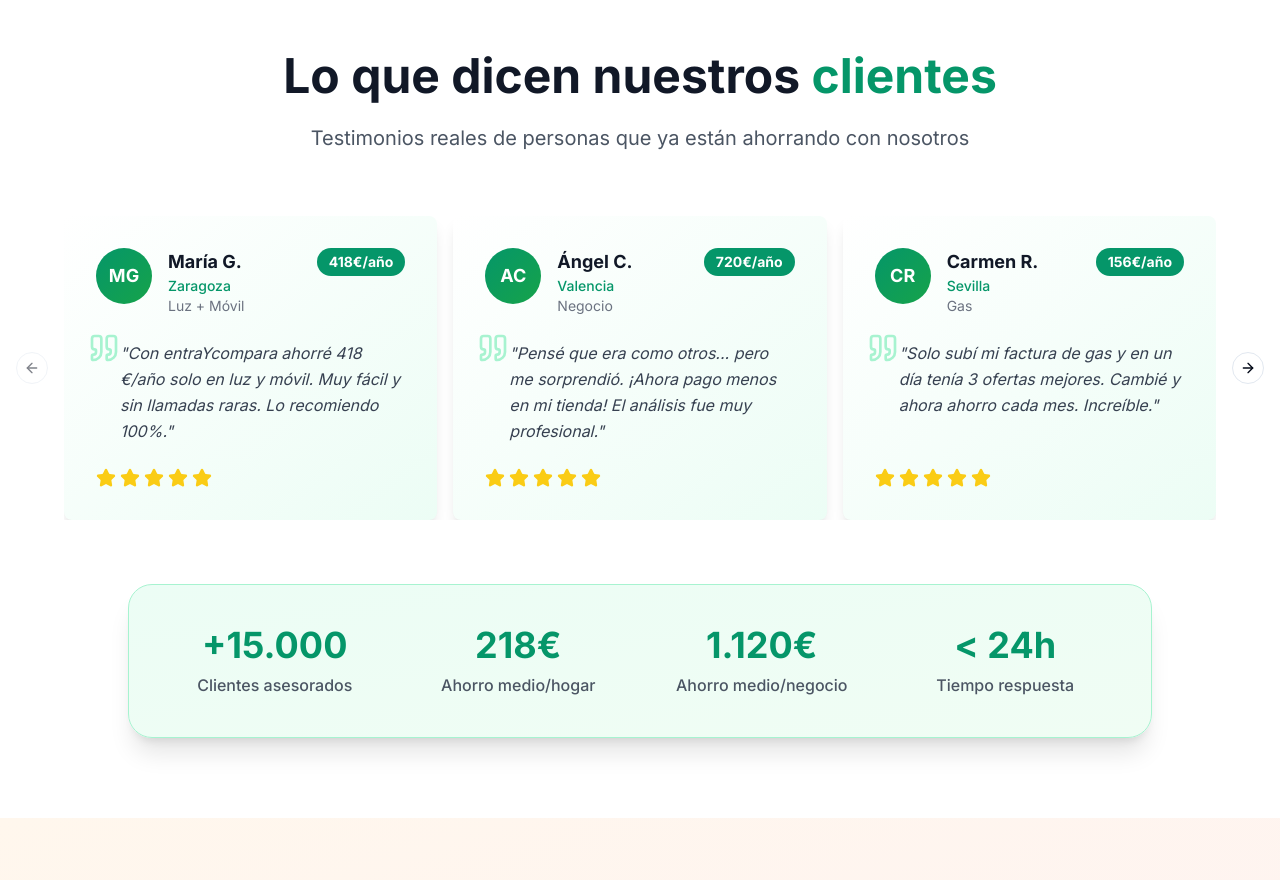
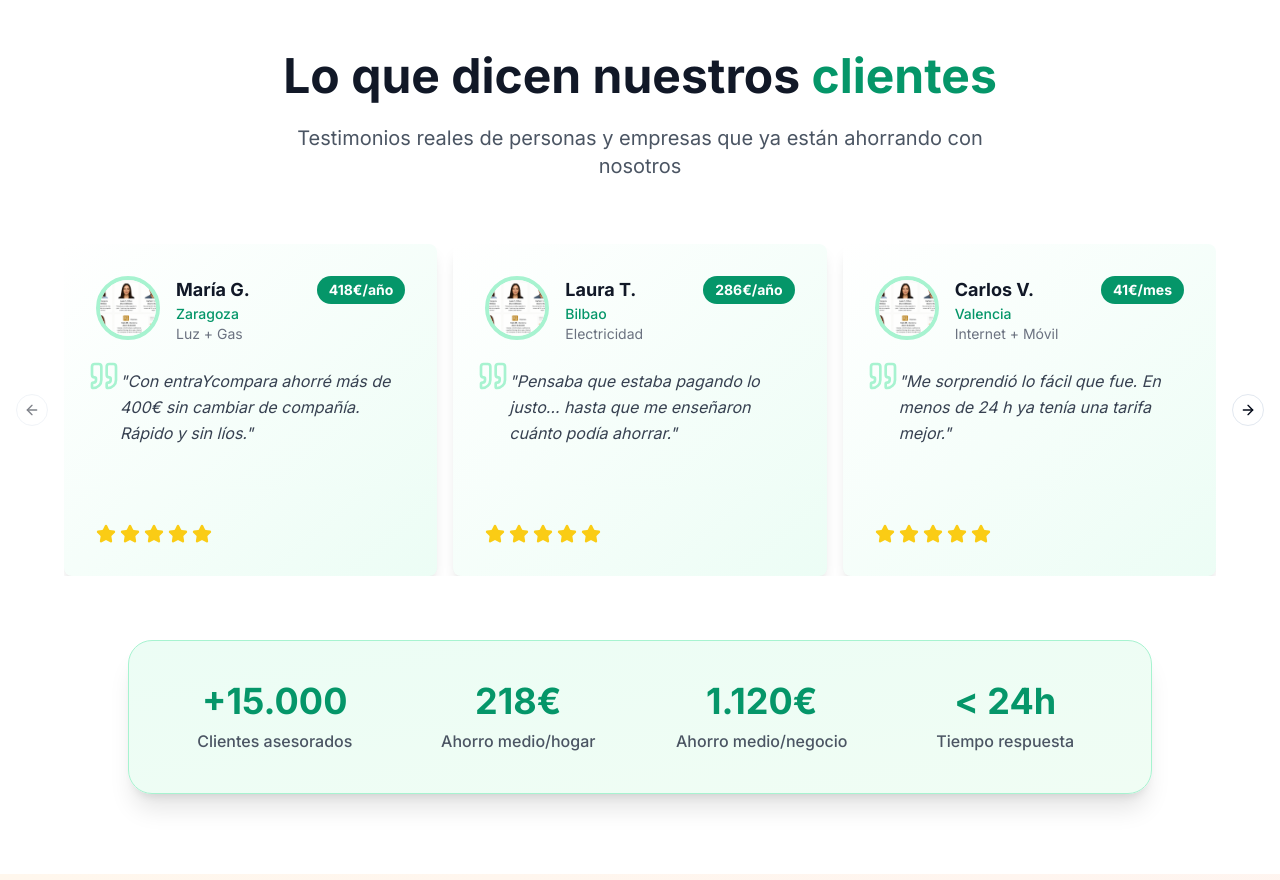
Before and after one commit to AlexandrUlyanov/verde-ahorro-facil-76, a React (Vite) app: page / in a window 1280 px wide. Shown: the part 5660-6540 px from the top of the page. Built offline with nearby package versions, Linux system fonts and the light colour scheme.

Commit message:
Refactor: Update testimonials section
Update the testimonials section with new content and image integration, as requested by the user.

```diff
--- a/src/components/Testimonials.tsx
+++ b/src/components/Testimonials.tsx
@@ -14,47 +14,48 @@ const Testimonials = () => {
     {
       name: "María G.",
       location: "Zaragoza",
-      content: "Con entraYcompara ahorré 418 €/año solo en luz y móvil. Muy fácil y sin llamadas raras. Lo recomiendo 100%.",
+      content: "Con entraYcompara ahorré más de 400€ sin cambiar de compañía. Rápido y sin líos.",
       saving: "418€/año",
       rating: 5,
-      avatar: "MG",
-      service: "Luz + Móvil"
+      image: "/lovable-uploads/db2ebc81-2959-4661-ba4e-e4730b090c7f.png",
+      service: "Luz + Gas"
     },
     {
-      name: "Ángel C.",
-      location: "Valencia",
-      content: "Pensé que era como otros... pero me sorprendió. ¡Ahora pago menos en mi tienda! El análisis fue muy profesional.",
-      saving: "720€/año",
+      name: "Laura T.",
+      location: "Bilbao",
+      content: "Pensaba que estaba pagando lo justo… hasta que me enseñaron cuánto podía ahorrar.",
+      saving: "286€/año",
       rating: 5,
-      avatar: "AC",
-      service: "Negocio"
+      image: "/lovable-uploads/db2ebc81-2959-4661-ba4e-e4730b090c7f.png",
+      service: "Electricidad"
     },
     {
-      name: "Carmen R.",
-      location: "Sevilla",
-      content: "Solo subí mi factura de gas y en un día tenía 3 ofertas mejores. Cambié y ahora ahorro cada mes. Increíble.",
-      saving: "156€/año",
+      name: "Carlos V.",
+      location: "Valencia",
+      content: "Me sorprendió lo fácil que fue. En menos de 24 h ya tenía una tarifa mejor.",
+      saving: "41€/mes",
       rating: 5,
-      avatar: "CR",
-      service: "Gas"
+      image: "/lovable-uploads/db2ebc81-2959-4661-ba4e-e4730b090c7f.png",
+      service: "Internet + Móvil"
     },
     {
-      name: "José L.",
+      name: "Andrea C.",
       location: "Madrid",
-      content: "Mi seguro del coche era carísimo. Me encontraron uno igual por 280€ menos. El servicio fue excelente.",
-      saving: "280€/año",
+      content: "No tuve que hacer nada. Ellos lo compararon todo por mí. Literalmente ahorro sin moverme.",
+      saving: "172€/año",
       rating: 5,
-      avatar: "JL",
-      service: "Seguro coche"
+      image: "/lovable-uploads/db2ebc81-2959-4661-ba4e-e4730b090c7f.png",
+      service: "Luz"
     },
     {
-      name: "Ana M.",
+      name: "Facto RS - Empresa",
       location: "Barcelona",
-      content: "Como familia numerosa gastábamos mucho. Ahora con las nuevas tarifas ahorramos más de 500€ al año.",
-      saving: "567€/año",
+      content: "Gracias a entraYcompara, optimizamos nuestras facturas de luz, gas e internet en la empresa. El ahorro ha sido brutal.",
+      saving: "5.304,93€",
       rating: 5,
-      avatar: "AM",
-      service: "Familia numerosa"
+      image: "/lovable-uploads/db2ebc81-2959-4661-ba4e-e4730b090c7f.png",
+      service: "Empresa",
+      isCompany: true
     }
   ];
 
@@ -66,7 +67,7 @@ const Testimonials = () => {
             Lo que dicen nuestros <span className="text-emerald-600">clientes</span>
           </h2>
           <p className="text-xl text-gray-600 max-w-3xl mx-auto">
-            Testimonios reales de personas que ya están ahorrando con nosotros
+            Testimonios reales de personas y empresas que ya están ahorrando con nosotros
           </p>
         </div>
 
@@ -78,15 +79,21 @@ const Testimonials = () => {
                   <Card className="hover:shadow-2xl transition-all duration-500 transform hover:-translate-y-2 border-0 shadow-lg bg-gradient-to-br from-white to-emerald-50 h-full">
                     <CardContent className="p-8 h-full flex flex-col">
                       <div className="flex items-start gap-4 mb-6">
-                        <div className="w-14 h-14 bg-gradient-to-br from-emerald-600 to-green-600 text-white rounded-full flex items-center justify-center font-bold text-lg flex-shrink-0">
-                          {testimonial.avatar}
+                        <div className="w-16 h-16 rounded-full overflow-hidden flex-shrink-0 border-4 border-emerald-200">
+                          <img
+                            src={testimonial.image}
+                            alt={testimonial.name}
+                            className="w-full h-full object-cover"
+                          />
                         </div>
                         <div className="flex-1">
                           <h4 className="font-bold text-gray-900 text-lg">{testimonial.name}</h4>
                           <p className="text-emerald-600 text-sm font-medium">{testimonial.location}</p>
                           <p className="text-gray-500 text-sm">{testimonial.service}</p>
                         </div>
-                        <div className="bg-emerald-600 text-white px-3 py-1 rounded-full text-sm font-bold">
+                        <div className={`px-3 py-1 rounded-full text-sm font-bold text-white ${
+                          testimonial.isCompany ? 'bg-orange-600' : 'bg-emerald-600'
+                        }`}>
                           {testimonial.saving}
                         </div>
                       </div>
```
Also changed, not shown: public/lovable-uploads/db2ebc81-2959-4661-ba4e-e4730b090c7f.png (added).
